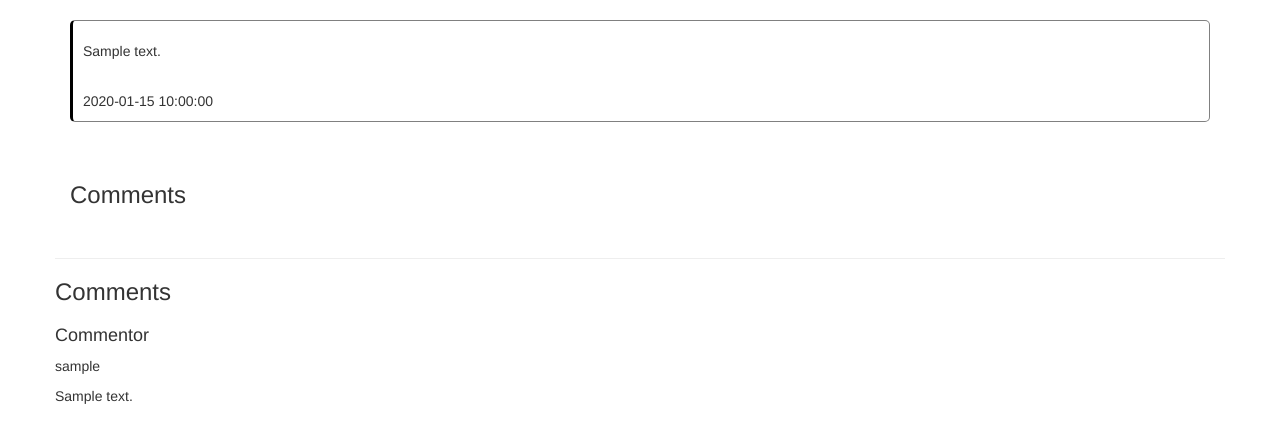
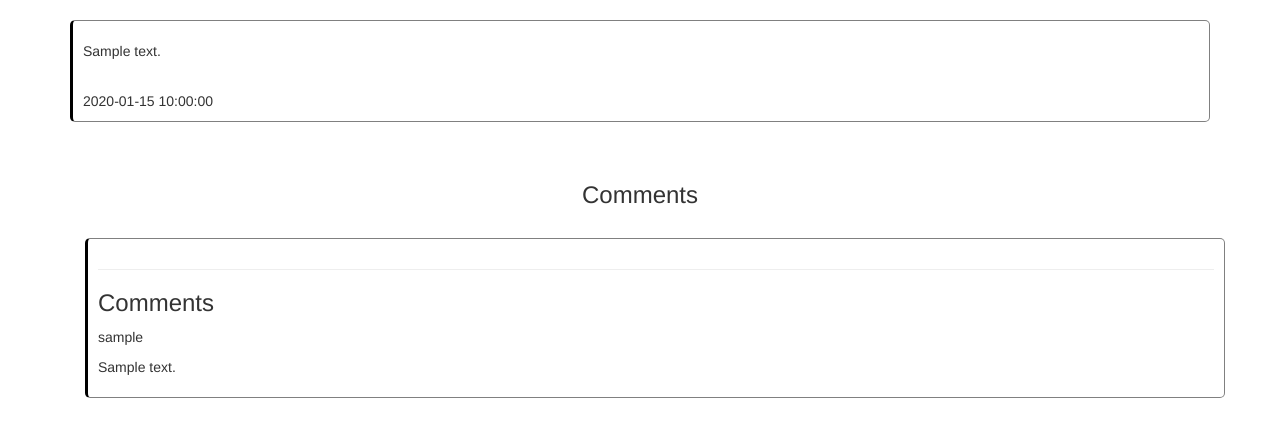
Before and after one commit to Julzpeter/Pitches, a Flask app: page /pitches/1 in a window 1280 px wide. Shown: the part 52-495 px from the top of the page. Run offline with Flask 2, Linux system fonts and the light colour scheme; tables that the repository leaves empty hold one stand-in row (values such as "Sample post"); some libraries are stand-ins or nearby versions.

Commit message:
adds styles and functionality to comments

```diff
--- a/app/templates/index.html
+++ b/app/templates/index.html
@@ -31,7 +31,7 @@
             <h3 style="text-align: center;">Write a new Pitch</h3>
             {{wtf.quick_form(pitch_form)}}
             {% else %}
-            <h4 styles="text-align:center;">PLEASE SIGN UP AN ACCOUNT TO ALSO POST A PITCH</h4>
+            <h4 styles="text-align:center;">PLEASE SIGN UP AN ACCOUNT TO ALSO POST A PITCH </h4>
             {% endif %}
         </div>
         <div class="col-md-1"></div>
@@ -111,6 +111,7 @@
 
 
     </div>
+    </div>
 
 
 
--- a/app/templates/macros.html
+++ b/app/templates/macros.html
@@ -1,10 +1,9 @@
 <!-- Displaying reviews macro -->
 {% macro displayComments(comments_list) %}
-{% for comment in comments_list %}
+<!-- {% for comment in comments_list %} -->
   <div class="row">
 
       <div class="col-xs-2 col-sm-2 col-md-4 col-lg-4">
-        <h4>Commentor</h4>
         <p>{{comment.user.username}}</p>
         <p>{{comment.pitch_comment}}</p>
       </div>
@@ -12,5 +11,5 @@
 
 
 
-{% endfor %}
+<!-- {% endfor %} -->
 {% endmacro %}
--- a/app/templates/pitch.html
+++ b/app/templates/pitch.html
@@ -2,6 +2,7 @@
 {% import 'bootstrap/wtf.html' as wtf %}
 {% import 'macros.html' as macro %}
 {% block content %}
+
 <div class="container">
 <div class='pitch' style="border:1px solid grey;border-left:3px solid black;padding:10px;border-radius:5px;">
 
@@ -10,16 +11,17 @@
 {{pitch.posted_at}}
 </div><br><br>
 
-<h3>Comments</h3>
+<h3 style="text-align:center;">Comments</h3>
 {% for comment in all_comments %}
 
 <p style='border:1px solid grey;border-radius:4px;padding:10px;'>
-    ﹅ <strong>{{comment.pitch_comment}}</strong><br>posted at {{ comment.posted.strftime('%Y-%m-%d') }}
+    ﹅<strong>{{comment.pitch_comment}}</strong><br>posted at {{ comment.posted.strftime('%Y-%m-%d') }}
 </p>
+{%endfor%}
 
-{%endfor%}
 <br>
-<div class="row">
+<div class="container">
+<div class="comments" style="border:1px solid grey;border-left:3px solid black;padding:10px;border-radius:5px;" >
         <hr>
         {% if current_user.is_authenticated %}
         {{ wtf.quick_form(comment_form)}}
@@ -28,6 +30,5 @@
         {{macro.displayComments(comments)}}
         </div>
 <br>
-
 </div>
 {% endblock %}
```
